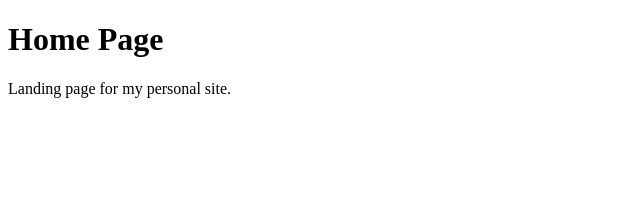
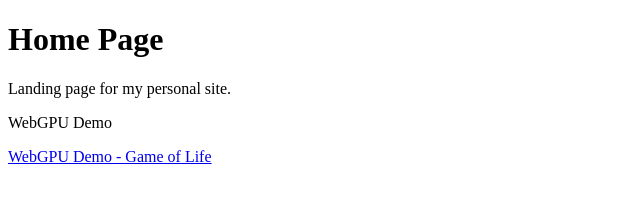
Before and after one commit to kfjustis/about-me, a plain HTML site: page index.html in a window 1280 px wide. Shown: the whole page, without its empty margins (0-640 px from the left). Drawn offline with Linux system fonts and the light colour scheme.

Commit message:
Add webgpu demo link to landing page

```diff
--- a/index.html
+++ b/index.html
@@ -6,5 +6,7 @@
   <h1>Home Page</h1>
   <body>
     <p>Landing page for my personal site.</p>
+    <p> WebGPU Demo </p>
+    <a href="./webgpu/first-app/index.html">WebGPU Demo - Game of Life</a>
   </body>
 </html>
```
